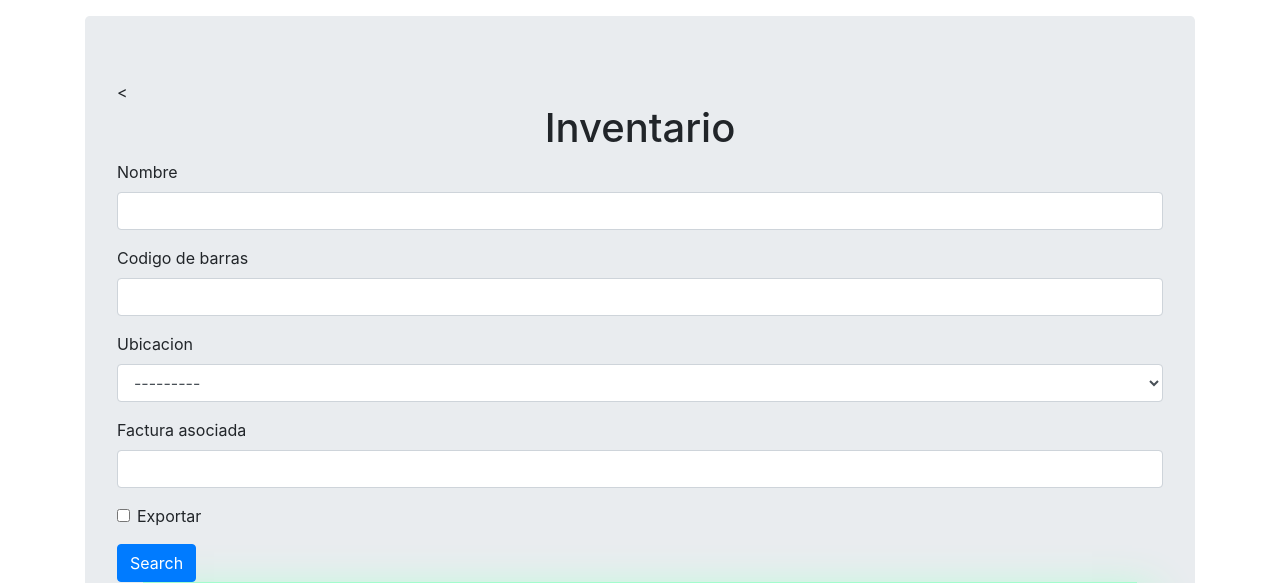
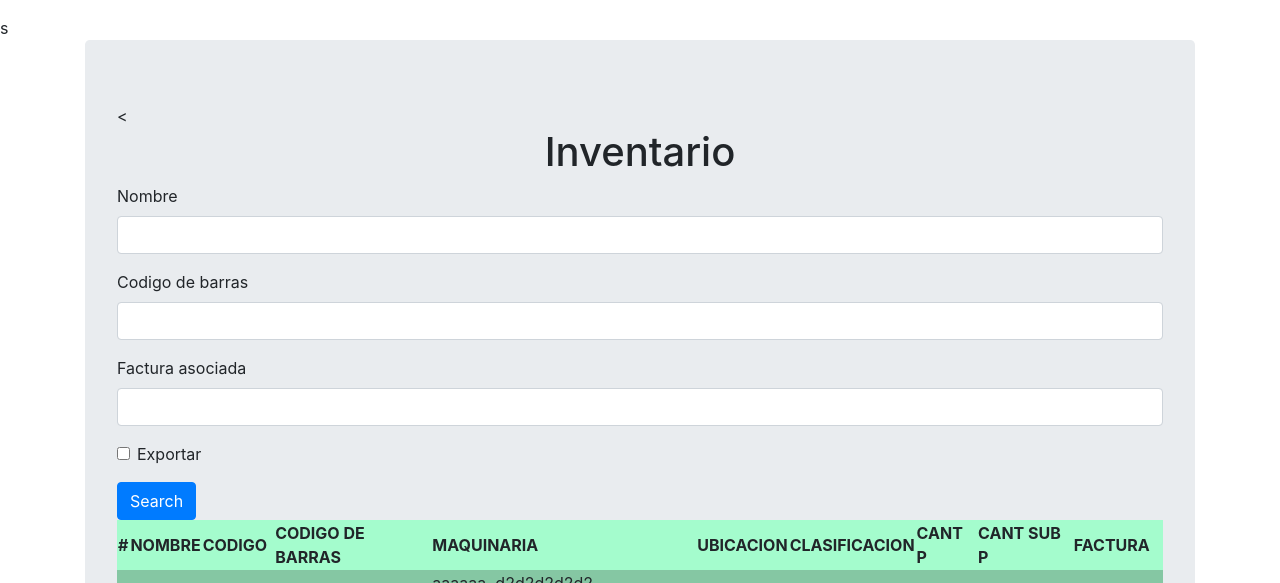
Before and after one commit to fgvilches/PINV, a Django app: page /inventario/ in a window 1280 px wide. Shown: the part 56-639 px from the top of the page. Run offline with Django 3.2, Linux system fonts and the light colour scheme; data comes from the database, SQL or seed files in the repository; both versions use the stored data as it was after the commit; some libraries are stand-ins or nearby versions.

Commit message:
19-02-2020
-Se arreglo bug en modulos de busqueda raramente relacionado con el modulo de busqueda por ubicacion**
-Se arreglo el boton de exportacion el cual no funcionaba por que los modulos de busqueda tampoco lo hacian.
-Se inplemento sistema de notificaciones.

```diff
--- a/src/djangoapp/forms.py
+++ b/src/djangoapp/forms.py
@@ -36,4 +36,5 @@ class ProductoForm(forms.ModelForm):
 class ProductoSearchForm(forms.ModelForm):
     class Meta:
         model = Producto
-        fields = ['Nombre', 'Codigo_de_barras', 'Ubicacion', 'Factura_asociada', 'exportar']
+        #add ubicacion
+        fields = ['Nombre', 'Codigo_de_barras','Factura_asociada', 'exportar']
--- a/src/djangoapp/static/css/stylesheet.css
+++ b/src/djangoapp/static/css/stylesheet.css
@@ -5,7 +5,7 @@ body {
     text-align: center;
 }
 
-/*Color, align and shadow the table*/
+/*Color, align and shadow the table*/s
 table{
     width: 95%;
     margin: auto;
@@ -22,3 +22,11 @@ table tr:nth-child(even){
     background: #85c7a3
 
 }
+
+.success{
+    list-style: none;
+    background-color: #2e6da4;
+    color: white;
+    box-shadow: 12px 12px 12px #e61c66;
+    text-align: center;
+}
--- a/src/djangoapp/templates/add.html
+++ b/src/djangoapp/templates/add.html
@@ -8,7 +8,7 @@
     <meta name="description" content="">
     <meta name="author" content="Mark Otto, Jacob Thornton, and Bootstrap contributors">
     <meta name="generator" content="Jekyll v3.8.6">
-    <title>Fixed top navbar example · Bootstrap</title>
+    <title>Transportes Araya - PINV - Agregar Productos</title>
 
     <link rel="canonical" href="https://getbootstrap.com/docs/4.4/examples/navbar-fixed/">
 
--- a/src/djangoapp/templates/home.html
+++ b/src/djangoapp/templates/home.html
@@ -7,7 +7,7 @@
     <meta name="description" content="">
     <meta name="author" content="Mark Otto, Jacob Thornton, and Bootstrap contributors">
     <meta name="generator" content="Jekyll v3.8.6">
-    <title>Fixed top navbar example · Bootstrap</title>
+    <title>Transportes Araya - PINV </title>
 
     <link rel="canonical" href="https://getbootstrap.com/docs/4.4/examples/navbar-fixed/">
 
--- a/src/djangoapp/templates/inventario.html
+++ b/src/djangoapp/templates/inventario.html
@@ -8,7 +8,7 @@
     <meta name="description" content="">
     <meta name="author" content="Mark Otto, Jacob Thornton, and Bootstrap contributors">
     <meta name="generator" content="Jekyll v3.8.6">
-    <title>Fixed top navbar example · Bootstrap</title>
+    <title>Transportes Araya - PINV - Inventario</title>
 
     <link rel="canonical" href="https://getbootstrap.com/docs/4.4/examples/navbar-fixed/">
 
@@ -44,12 +44,19 @@
     </style>
     <!-- Custom styles for this template -->
     <link href="{% static 'css/stylesheet.css' %}" rel="stylesheet">
-    <link href="{% static 'css/navbar-top-fixed.css' %}" rel="stylesheet">
+    <link href="{% static 'css/navbar-top-fixed.css' %}" rel="stylesheet">s
   </head>
   <body>
 {% include 'navbar.html'%}
 <main role="main" class="container">
   <div class="jumbotron">
+    {% if messages %}
+            <ul class="messages">
+                   {% for message in messages %}
+                         <li{% if message.tags %} class="{{ message.tags }}"{% endif %}>{{ message }}</li>
+                   {% endfor %}
+           </ul>
+    {% endif %}
     <<h1 class="title">{{title}}</h1>
     <form method="post" action="">
        {% csrf_token %}
--- a/src/djangoapp/views.py
+++ b/src/djangoapp/views.py
@@ -3,10 +3,11 @@ from .forms import ProductoForm, ProductoSearchForm
 from .models import Producto
 from django.shortcuts import get_object_or_404
 from django.http import HttpResponse
+from django.contrib import messages
 import csv
 # Create your views here.
 def home(request):
-    title = 'Welcome: This is the Home Page'
+    title = 'Bienvenido a PINV build 8'
     context = {
         "title": title,
     }
@@ -16,6 +17,7 @@ def add(request):
     form = ProductoForm(request.POST or None)
     if form.is_valid():
         form.save()
+        messages.success(request, 'Producto creado exitosamente!')
         return redirect('/inventario')
     context = {
         "title": title,
@@ -30,15 +32,10 @@ def inventario(request):
     context = {
         "title": title,
         "queryset": queryset,
-        "form" : form,
+        "form": form,
     }
     if request.method == 'POST':
-        queryset = Producto.objects.all().order_by('-timestamp').filter(
-            Nombre__icontains=form['Nombre'].value(),
-            Codigo_de_barras__icontains=form['Codigo_de_barras'].value(),
-            Ubicacion__icontains=form['Ubicacion'].value(),
-            Factura_asociada__icontains=form['Factura_asociada'].value()
-        )
+        queryset = Producto.objects.all().order_by('-timestamp').filter(Nombre__icontains=form['Nombre'].value(), Codigo_de_barras__icontains=form['Codigo_de_barras'].value(), Factura_asociada__icontains=form['Factura_asociada'].value())
         context = {
             "title": title,
             "queryset": queryset,
@@ -46,13 +43,14 @@ def inventario(request):
         }
         if form['exportar'].value() == True:
             response = HttpResponse(content_type='text/csv')
-            response['Content-Disposition'] = 'attachment; filename="Busqueda inventario.csv"'
+            response['Content-Disposition'] = 'attachment; filename="Busqueda_inventario.xls"'
             writer = csv.writer(response)
-            writer.writerow(['Nombre', 'Codigo de barras', 'Ubicacion', 'Factura_asociada','Cantidad'])
+            writer.writerow(['Nombre', 'Codigo de barras', 'Faactura_asociada','Cantidad'])
             instance = queryset
             for row in instance:
-                writer.writerow([row.Nombre, row.Codigo_de_barras, row.Ubicacion, row.Factura_asociada, row.Cantidad_de_producto])
+                writer.writerow([row.Nombre, row.Codigo_de_barras, row.Factura_asociada, row.Cantidad_de_producto])
             return response
+
     return render(request, "inventario.html", context)
 
 def edit(request, id=None):
@@ -61,6 +59,7 @@ def edit(request, id=None):
     if form.is_valid():
         instance = form.save(commit=False)
         instance.save()
+        messages.success(request, 'Edicion Exitosa!')
         return redirect('/inventario')
     context = {
             "title": 'Editar ' + str(instance.Nombre),
```
Also changed, not shown: src/db.sqlite3, src/djangoapp/migrations/0019_producto_ubicacion_search.py (added), src/djangoapp/migrations/0020_remove_producto_ubicacion_search.py (added).
